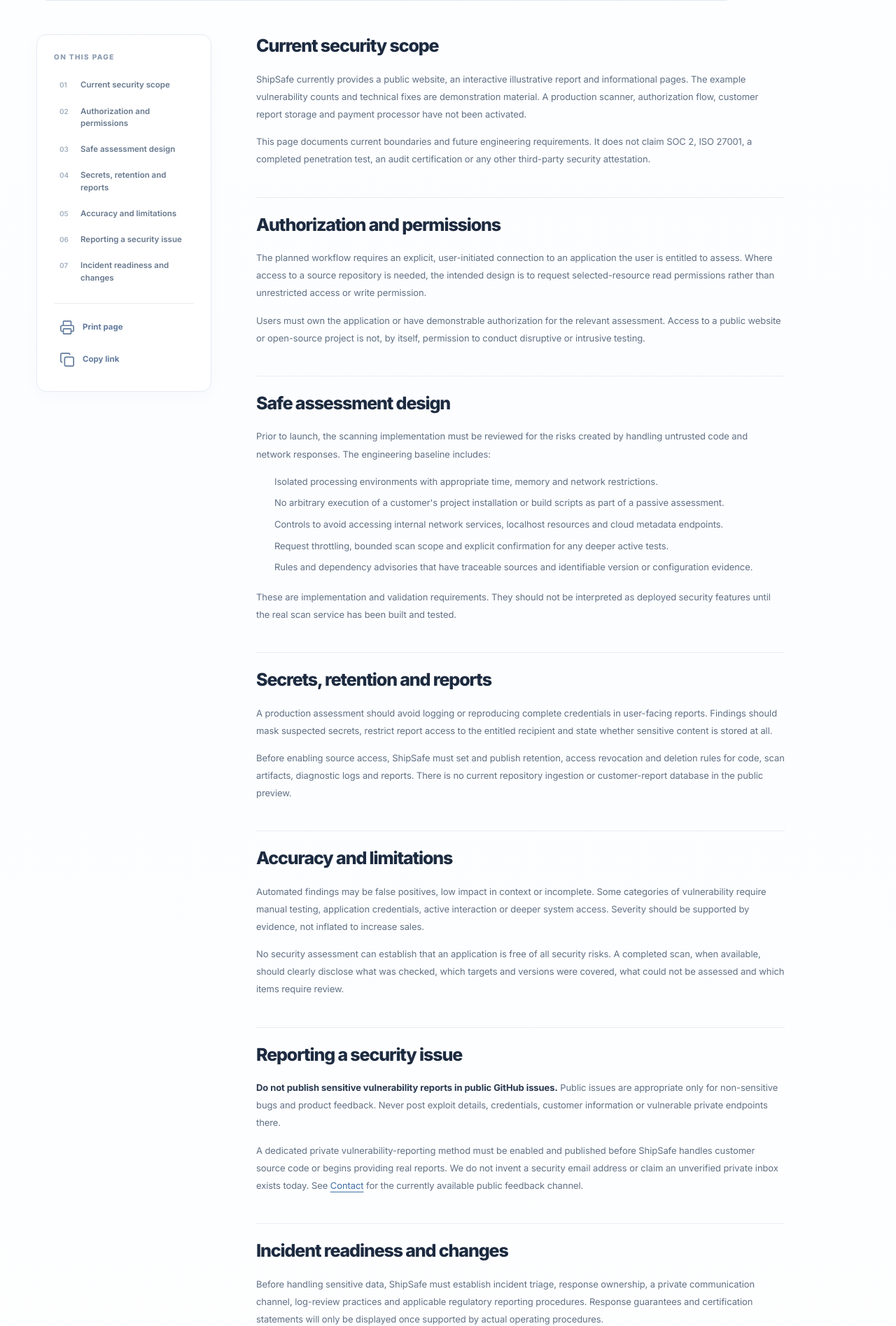
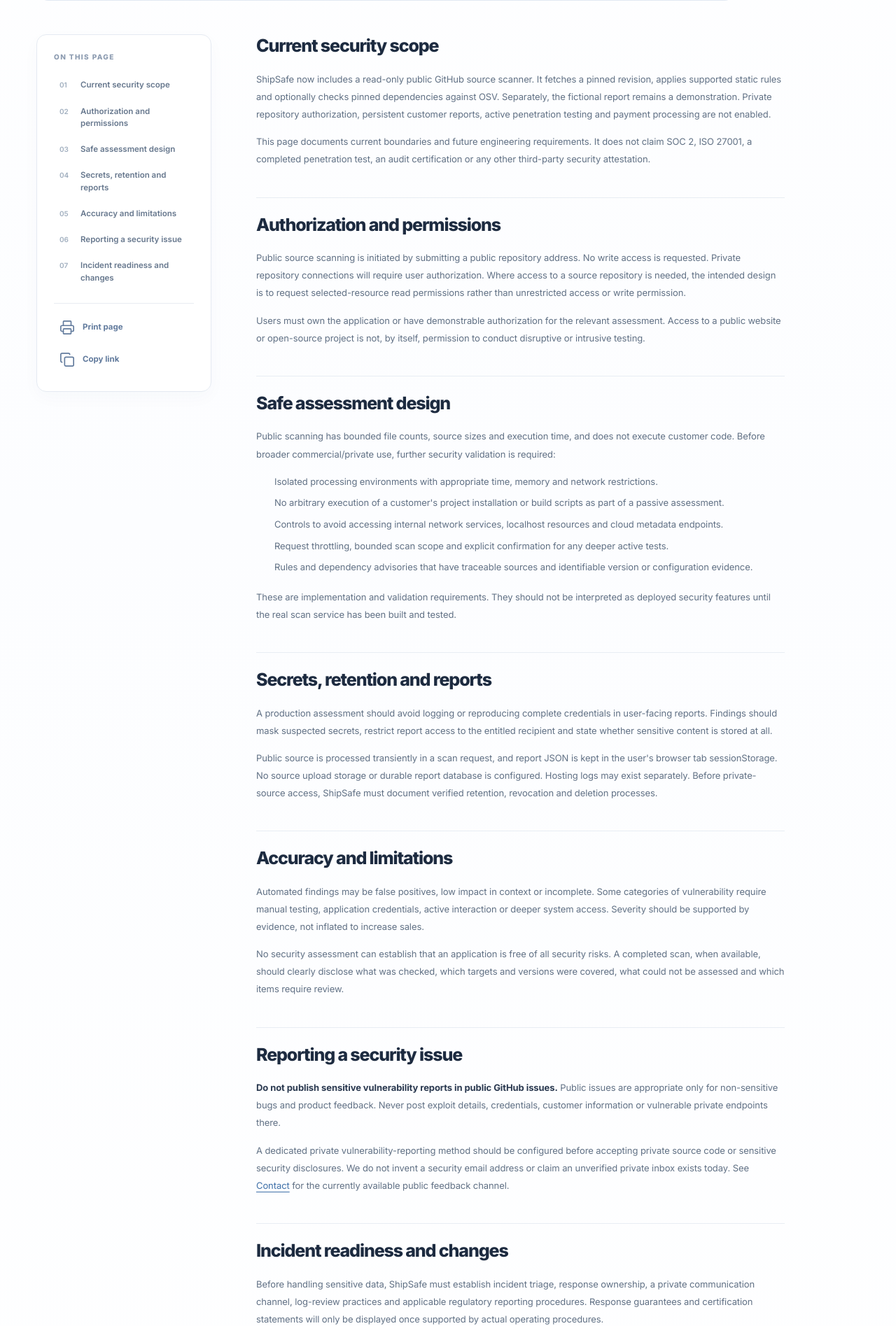
Before and after one commit to helloskyorigin/Safe-sure, a Next.js app: page /security in a window 1280 px wide. Shown: the part 769-2664 px from the top of the page at 70% size. Built offline with nearby package versions, Linux system fonts and the light colour scheme.

Commit message:
legal: clarify actual bounded public scanner security and limitations

```diff
--- a/app/security/page.tsx
+++ b/app/security/page.tsx
@@ -25,24 +25,24 @@ export default function SecurityPage() {
       lead="Security claims should match the system that actually exists. Learn the principles guiding ShipSafe and the boundaries of its current preview."
       sections={sections}
       summary={[
-        "The current site is a marketing preview. No production source-code scanning or GitHub authorization is active.",
+        "Bounded, read-only public-source scanning is available. Private GitHub authorization and runtime penetration testing are not active.",
         "The planned assessment will prioritize explicit authorization, least privilege and evidence-based findings.",
         "No certification, zero-risk guarantee or private vulnerability-reporting inbox is claimed.",
       ]}
     >
       <section id="status" className="legal-section">
         <h2>Current security scope</h2>
-        <p>ShipSafe currently provides a public website, an interactive illustrative report and informational pages. The example vulnerability counts and technical fixes are demonstration material. A production scanner, authorization flow, customer report storage and payment processor have not been activated.</p>
+        <p>ShipSafe now includes a read-only public GitHub source scanner. It fetches a pinned revision, applies supported static rules and optionally checks pinned dependencies against OSV. Separately, the fictional report remains a demonstration. Private repository authorization, persistent customer reports, active penetration testing and payment processing are not enabled.</p>
         <p>This page documents current boundaries and future engineering requirements. It does not claim SOC 2, ISO 27001, a completed penetration test, an audit certification or any other third-party security attestation.</p>
       </section>
       <section id="permissions" className="legal-section">
         <h2>Authorization and permissions</h2>
-        <p>The planned workflow requires an explicit, user-initiated connection to an application the user is entitled to assess. Where access to a source repository is needed, the intended design is to request selected-resource read permissions rather than unrestricted access or write permission.</p>
+        <p>Public source scanning is initiated by submitting a public repository address. No write access is requested. Private repository connections will require user authorization. Where access to a source repository is needed, the intended design is to request selected-resource read permissions rather than unrestricted access or write permission.</p>
         <p>Users must own the application or have demonstrable authorization for the relevant assessment. Access to a public website or open-source project is not, by itself, permission to conduct disruptive or intrusive testing.</p>
       </section>
       <section id="scanning" className="legal-section">
         <h2>Safe assessment design</h2>
-        <p>Prior to launch, the scanning implementation must be reviewed for the risks created by handling untrusted code and network responses. The engineering baseline includes:</p>
+        <p>Public scanning has bounded file counts, source sizes and execution time, and does not execute customer code. Before broader commercial/private use, further security validation is required:</p>
         <ul>
           <li>Isolated processing environments with appropriate time, memory and network restrictions.</li>
           <li>No arbitrary execution of a customer's project installation or build scripts as part of a passive assessment.</li>
@@ -55,7 +55,7 @@ export default function SecurityPage() {
       <section id="secrets" className="legal-section">
         <h2>Secrets, retention and reports</h2>
         <p>A production assessment should avoid logging or reproducing complete credentials in user-facing reports. Findings should mask suspected secrets, restrict report access to the entitled recipient and state whether sensitive content is stored at all.</p>
-        <p>Before enabling source access, ShipSafe must set and publish retention, access revocation and deletion rules for code, scan artifacts, diagnostic logs and reports. There is no current repository ingestion or customer-report database in the public preview.</p>
+        <p>Public source is processed transiently in a scan request, and report JSON is kept in the user's browser tab sessionStorage. No source upload storage or durable report database is configured. Hosting logs may exist separately. Before private-source access, ShipSafe must document verified retention, revocation and deletion processes.</p>
       </section>
       <section id="limitations" className="legal-section">
         <h2>Accuracy and limitations</h2>
@@ -65,7 +65,7 @@ export default function SecurityPage() {
       <section id="reporting" className="legal-section">
         <h2>Reporting a security issue</h2>
         <p><strong>Do not publish sensitive vulnerability reports in public GitHub issues.</strong> Public issues are appropriate only for non-sensitive bugs and product feedback. Never post exploit details, credentials, customer information or vulnerable private endpoints there.</p>
-        <p>A dedicated private vulnerability-reporting method must be enabled and published before ShipSafe handles customer source code or begins providing real reports. We do not invent a security email address or claim an unverified private inbox exists today. See <Link href="/contact">Contact</Link> for the currently available public feedback channel.</p>
+        <p>A dedicated private vulnerability-reporting method should be configured before accepting private source code or sensitive security disclosures. We do not invent a security email address or claim an unverified private inbox exists today. See <Link href="/contact">Contact</Link> for the currently available public feedback channel.</p>
       </section>
       <section id="incidents" className="legal-section">
         <h2>Incident readiness and changes</h2>
```
